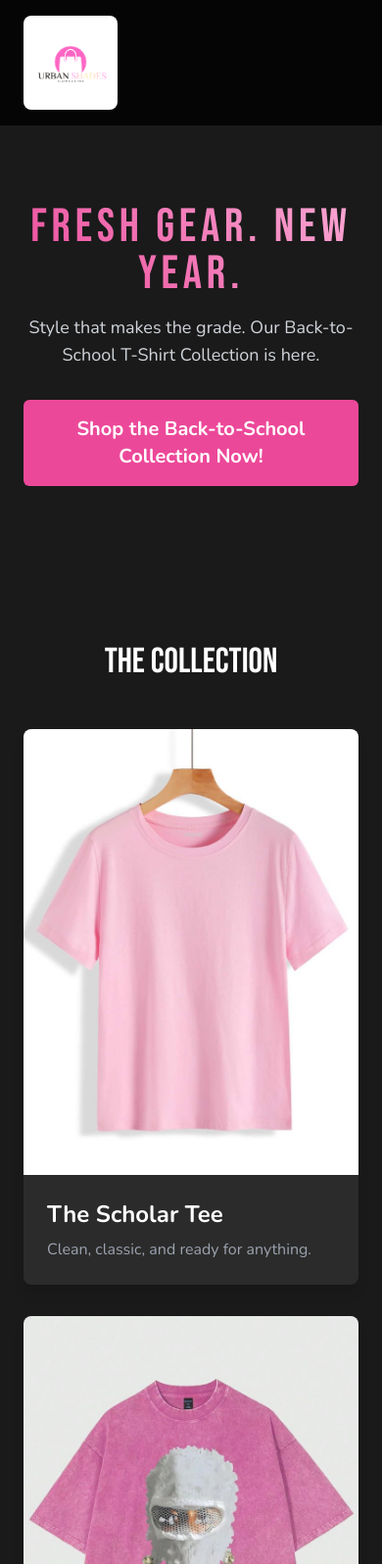
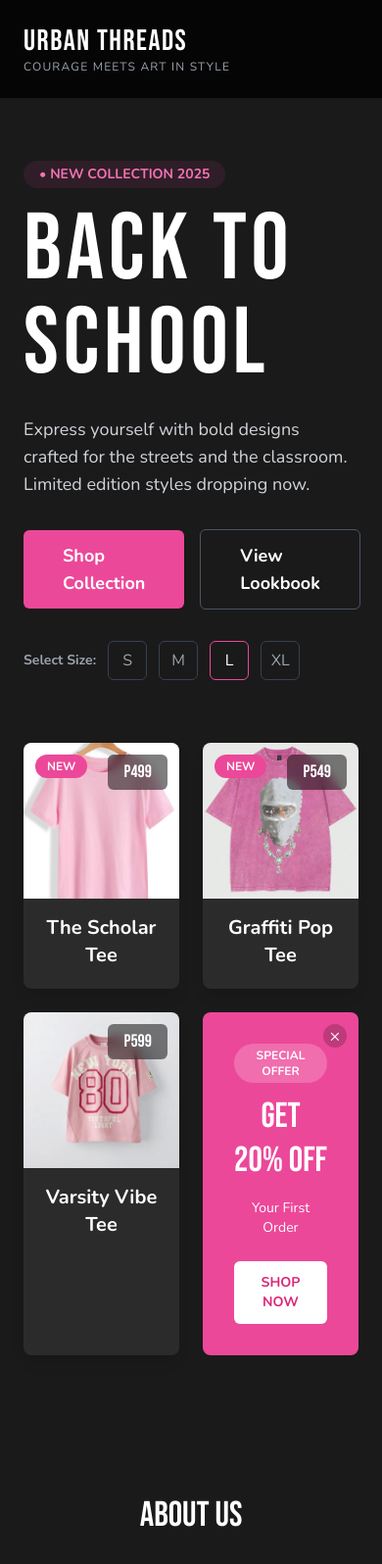
Before and after one commit to Vnemnic/nicolasurbanshades-landing-page, a plain HTML site: page index.html in a window 390 px wide. Shown: the top 1596 px of the page at 98% size. Drawn offline with nearby package versions, Linux system fonts and the light colour scheme.

Commit message:
Update index.html

````diff
--- a/index.html
+++ b/index.html
@@ -77,10 +77,15 @@
 <body>
 
     <header class="bg-black/80 backdrop-blur-sm sticky top-0 z-50">
-        <nav class="container mx-auto px-6 py-4 flex justify-between items-center">
+        <nav class="container mx-auto px-6 py-6 flex justify-between items-center">
 
-            <div class="flex items-center bg-white p-2 rounded-lg">
-                <img src="Urban Shades.png" alt="Urban Shades Logo" class="h-20 w-auto" onerror="this.onerror=null; this.src='https://placehold.co/150x50/1a1a1a/ffffff?text=URBAN+THREADS';">
+            <div>
+                <a href="#" class="flex items-center space-x-3">
+                    <div>
+                        <span class="font-brand text-3xl text-white tracking-wider">URBAN THREADS</span>
+                        <p class="text-xs text-gray-400 tracking-widest">COURAGE MEETS ART IN STYLE</p>
+                    </div>
+                </a>
             </div>
 
             <div class="hidden md:flex items-center space-x-6 text-lg">
@@ -92,52 +97,90 @@
     </header>
 
     <main class="container mx-auto px-6">
-        <section class="text-center py-20 md:py-32">
-            <h1 class="font-brand text-5xl md:text-8xl tracking-widest mb-4 animate-fade-in-up text-gradient">FRESH GEAR. NEW YEAR.</h1>
-            <p class="text-lg md:text-xl mb-8 max-w-2xl mx-auto text-gray-300">Style that makes the grade. Our Back-to-School T-Shirt Collection is here.</p>
-            <a href="#collection" class="bg-pink-500 text-white font-bold text-xl py-4 px-12 rounded-md cta-button inline-block">
-                Shop the Back-to-School Collection Now!
-            </a>
-        </section>
 
-        <section id="collection" class="py-20">
-            <h2 class="font-brand text-center text-4xl md:text-5xl mb-12">THE COLLECTION</h2>
-            <div class="grid grid-cols-1 sm:grid-cols-2 lg:grid-cols-3 gap-8">
+        <section class="grid grid-cols-1 lg:grid-cols-2 gap-16 items-center py-16 md:py-24">
 
-                <div class="product-card rounded-lg overflow-hidden shadow-lg">
-                    <img src="Scholar.jpg" alt="T-Shirt Design 1" class="w-full h-auto">
-                    <div class="p-6">
-                        <h3 class="text-2xl font-bold mb-2">The Scholar Tee</h3>
-                        <p class="text-gray-400">Clean, classic, and ready for anything.</p>
+            <div class="text-left animate-fade-in-up">
+                <span class="inline-block bg-pink-500/10 text-pink-400 font-semibold px-4 py-1 rounded-full text-sm mb-4">
+                    • NEW COLLECTION 2025
+                </span>
+
+                <h1 class="font-brand text-8xl md:text-9xl tracking-wider leading-none mb-6 text-white">BACK TO<br>SCHOOL</h1>
+
+                <p class="text-lg text-gray-300 max-w-md mb-8">
+                    Express yourself with bold designs crafted for the streets and the classroom. Limited edition styles dropping now.
+                </p>
+
+                <div class="flex items-center space-x-4 mb-8">
+                    <a href="#collection" class="bg-pink-500 text-white font-bold text-lg py-3 px-10 rounded-md cta-button">
+                        Shop Collection
+                    </a>
+                    <a href="#collection" class="border border-gray-600 text-white font-bold text-lg py-3 px-10 rounded-md transition-colors hover:bg-gray-700 hover:border-gray-700">
+                        View Lookbook
+                    </a>
+                </div>
+
+                <div class="flex items-center space-x-3 text-gray-400">
+                    <span class="text-sm font-semibold">Select Size:</span>
+                    <button class="w-10 h-10 rounded-md border border-gray-700 hover:border-pink-500 hover:text-white transition-colors">S</button>
+                    <button class="w-10 h-10 rounded-md border border-gray-700 hover:border-pink-500 hover:text-white transition-colors">M</button>
+                    <button class="w-10 h-10 rounded-md border border-pink-500 text-white transition-colors">L</button> <button class="w-10 h-10 rounded-md border border-gray-700 hover:border-pink-500 hover:text-white transition-colors">XL</button>
+                </div>
+            </div>
+
+            <div id="collection" class="grid grid-cols-2 gap-6">
+
+                <div class="product-card rounded-lg overflow-hidden shadow-lg relative">
+                    <span class="absolute top-3 left-3 bg-pink-500 text-white text-xs font-bold px-3 py-1 rounded-full">NEW</span>
+                    <span class="absolute top-3 right-3 bg-black/50 text-white text-lg font-brand px-4 py-1 rounded-md backdrop-blur-sm">P499</span>
+                    <img src="Scholar.jpg" alt="T-Shirt Design 1" class="w-full h-auto aspect-square object-cover">
+                    <div class="p-4 text-center">
+                        <h3 class="text-xl font-bold mb-1">The Scholar Tee</h3>
                     </div>
                 </div>
 
-                <div class="product-card rounded-lg overflow-hidden shadow-lg">
-                    <img src="Graffity.jpg" alt="T-Shirt Design 2" class="w-full h-auto">
-                    <div class="p-6">
-                        <h3 class="text-2xl font-bold mb-2">Graffiti Pop Tee</h3>
-                        <p class="text-gray-400">Make a statement between classes.</p>
+                <div class="product-card rounded-lg overflow-hidden shadow-lg relative">
+                    <span class="absolute top-3 left-3 bg-pink-500 text-white text-xs font-bold px-3 py-1 rounded-full">NEW</span>
+                    <span class="absolute top-3 right-3 bg-black/50 text-white text-lg font-brand px-4 py-1 rounded-md backdrop-blur-sm">P549</span>
+                    <img src="Graffity.jpg" alt="T-Shirt Design 2" class="w-full h-auto aspect-square object-cover">
+                    <div class="p-4 text-center">
+                        <h3 class="text-xl font-bold mb-1">Graffiti Pop Tee</h3>
                     </div>
                 </div>
 
-                <div class="product-card rounded-lg overflow-hidden shadow-lg">
-                    <img src="Varsity.jpg" alt="T-Shirt Design 3" class="w-full h-auto">
-                    <div class="p-6">
-                        <h3 class="text-2xl font-bold mb-2">Varsity Vibe Tee</h3>
-                        <p class="text-gray-400">Old-school cool for the new year.</p>
+                <div class="product-card rounded-lg overflow-hidden shadow-lg relative">
+                    <span class="absolute top-3 right-3 bg-black/50 text-white text-lg font-brand px-4 py-1 rounded-md backdrop-blur-sm">P599</span>
+                    <img src="Varsity.jpg" alt="T-Shirt Design 3" class="w-full h-auto aspect-square object-cover">
+                    <div class="p-4 text-center">
+                        <h3 class="text-xl font-bold mb-1">Varsity Vibe Tee</h3>
                     </div>
                 </div>
+
+                <div id="banner-container" class="relative bg-pink-500 rounded-lg p-8 flex flex-col justify-center text-center text-white overflow-hidden">
+                    <button id="close-banner-btn" class="absolute top-3 right-3 bg-black/20 text-white rounded-full h-6 w-6 flex items-center justify-center text-lg hover:bg-black/40 transition-colors z-10" aria-label="Dismiss Banner">
+                        &times;
+                    </button>
+                    <span class="font-semibold text-xs bg-white/20 text-white px-3 py-1 rounded-full inline-block self-center mb-3">SPECIAL OFFER</span>
+                    <h3 class="font-brand text-4xl leading-tight mb-4">Get 20% OFF</h3>
+                    <p class="text-sm mb-6">Your First Order</p>
+                    <a href="https://www.facebook.com/profile.php?id=61581976041133" class="bg-white text-pink-600 font-bold py-3 px-6 rounded-md text-sm cta-button">
+                        SHOP NOW
+                    </a>
+                </div>
             </div>
+
         </section>
 
-        <section id="banner-container" class="py-20 relative">
-            <button id="close-banner-btn" class="absolute top-2 right-2 md:top-6 md:right-6 bg-black/50 text-white rounded-full h-8 w-8 flex items-center justify-center text-xl hover:bg-black transition-colors z-10" aria-label="Dismiss Banner">
-                &times;
-            </button>
-
-            <a href="https://www.facebook.com/profile.php?id=61581976041133" class="block rounded-lg overflow-hidden transition-transform hover:scale-50 aspect-square relative">
-                <img src="Bannerr.jpg" alt="Shop Now Sale Banner" class="w-full h-full object-cover">
-            </a>
+        <section id="about" class="py-20 text-center">
+            <h2 class="font-brand text-4xl md:text-5xl mb-8">ABOUT US</h2>
+            <div class="max-w-3xl mx-auto text-gray-300 text-lg">
+                <p class="mb-4">
+                    Welcome to Urban Threads, where the street meets the classroom. We believe that style is a form of self-expression, and our Back-to-School collection is designed for students who want to make a statement.
+                </p>
+                <p>
+                    Born from the concrete jungles and fueled by youth culture, we provide high-quality, comfortable, and bold apparel that doesn't just fit in—it stands out. Fresh gear for a new year. That's our promise.
+                </p>
+            </div>
         </section>
 
     </main>
@@ -152,22 +195,36 @@
                     <svg class="w-8 h-8" fill="currentColor" viewBox="0 0 24 24" aria-hidden="true"><path fill-rule="evenodd" d="M22 12c0-5.523-4.477-10-10-10S2 6.477 2 12c0 4.991 3.657 9.128 8.438 9.878v-6.987h-2.54V12h2.54V9.797c0-2.506 1.492-3.89 3.777-3.89 1.094 0 2.238.195 2.238.195v2.46h-1.26c-1.243 0-1.63.771-1.63 1.562V12h2.773l-.443 2.89h-2.33v6.988C18.343 21.128 22 16.991 22 12z" clip-rule="evenodd" /></svg>
                 </a>
                 <a href="mailto:contact@urbanthreads.com" class="social-icon" aria-label="Email">
-                    <svg class="w-8 h-8" fill="currentColor" viewBox="0 0 24 24" aria-hidden="true"><path d="M1.75 3A1.75 1.75 0 000 4.75v14.5C0 20.216.784 21 1.75 21h20.5A1.75 1.75 0 0024 19.25V4.75A1.75 1.75 0 0022.25 3H1.75zM1.5 4.75a.25.25 0 01.25-.25h20.5a.25.25 0 01.25.25v.852l-10.36 7.144a.75.75 0 01-.78 0L1.5 5.602v-.852zM1.5 7.155L11.55 14.5a2.25 2.25 0 002.348 0L22.5 7.155V19.25a.25.25 0 01-.25-.25H1.75a.25.2Note 0 01-.25-.25V7.155z" /></svg>
-You'll also need to create the `<section>` for it to link to. You can add this placeholder section right after the "T-Shirt Collection Section" (or wherever you prefer).
+                    <svg class="w-8 h-8" fill="currentColor" viewBox="0 0 24 24" aria-hidden="true"><path d="M1.75 3A1.75 1.75 0 000 4.75v14.5C0 20.216.784 21 1.75 21h20.5A1.75 1.75 0 0024 19.25V4.75A1.75 1.75 0 0022.25 3H1.75zM1.5 4.75a.25.25 0 01.25-.25h20.5a.25.25 0 01.25.25v.852l-10.36 7.144a.75.75 0 01-.78 0L1.5 5.602v-.852zM1.5 7.155L11.55 14.5a2.25 2.25 0 002.348 0L22.5 7.155V19.25a.25.25 0 01-.25-.25H1.75a.25.25 0 01-.25-.25V7.155z" /></svg>
+                </a>
+                <a href="tel:+639123456789" class="social-icon" aria-label="Phone">
+                    <svg class="w-8 h-8" fill="currentColor" viewBox="0 0 24 24" aria-hidden="true"><path fill-rule="evenodd" d="M1.5 4.5a3 3 0 013-3h1.372c.86 0 1.61.586 1.819 1.42l1.105 4.423a1.875 1.875 0 01-.694 1.955l-1.293.97c-.135.101-.164.298-.073.465a11.25 11.25 0 006.323 6.323c.166.091.364.062.465-.073l.97-1.293a1.875 1.875 0 011.955-.694l4.423 1.105c.834.209 1.42.959 1.42 1.82V19.5a3 3 0 01-3 3h-2.25C6.55 22.5 1.5 17.45 1.5 9.75V7.5a3 3 0 013-3H1.5z" clip-rule="evenodd" /></svg>
+                </a>
+            </div>
 
-### "About Us" Section Code
+            <div class="text-gray-400 mt-4">
+                <p>contact@urbanthreads.com</p>
+                <p>+63 912 345 6789</p>
+            </div>
 
-Here is a new section you can add to your `main` area. I've given it the `id="about"` to match the link in the navigation.
+            <p class="mt-8 text-sm text-gray-500">&copy; 2025 Urban Threads. All Rights Reserved.</p>
+        </div>
+    </footer>
 
-```html
-        <section id="about" class="py-20 text-center">
-            <h2 class="font-brand text-4xl md:text-5xl mb-8">ABOUT US</h2>
-            <div class="max-w-3xl mx-auto text-gray-300 text-lg">
-                <p class="mb-4">
-                    Welcome to Urban Threads, where the street meets the classroom. We believe that style is a form of self-expression, and our Back-to-School collection is designed for students who want to make a statement.
-                </p>
-                <p>
-                    Born from the concrete jungles and fueled by youth culture, we provide high-quality, comfortable, and bold apparel that doesn't just fit in—it stands out. Fresh gear for a new year. That's our promise.
-                </p>
-            </div>
-        </section>
+    <script>
+        document.addEventListener('DOMContentLoaded', function() {
+            const bannerContainer = document.getElementById('banner-container');
+            const closeBannerBtn = document.getElementById('close-banner-btn');
+
+            if (bannerContainer && closeBannerBtn) {
+                closeBannerBtn.addEventListener('click', function(e) {
+                    // Stop the link from being clicked when closing the ad
+                    e.preventDefault();
+                    bannerContainer.style.display = 'none';
+                });
+            }
+        });
+    </script>
+
+</body>
+</html>
````
